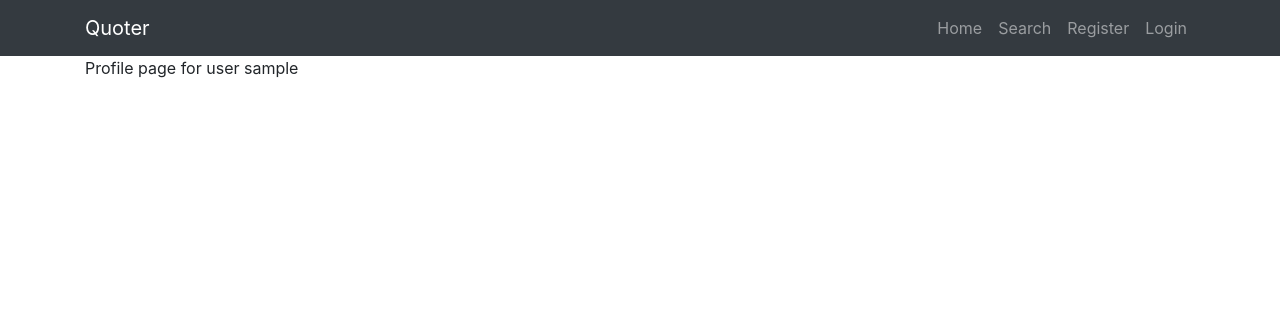
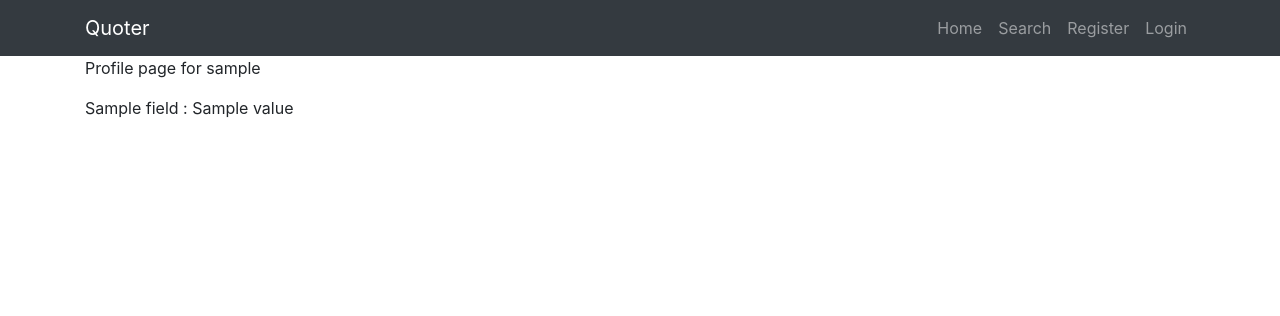
Before and after one commit to demurewolf/twitter_clone, a Django app: template quoter/users/templates/users/profile.html in a window 1280 px wide. Shown: the top 316 px of the page. Run offline with Django 3.2, Linux system fonts and the light colour scheme; the template is opened without the code that fills it: most values are stand-ins (such as "Sample title", 1, 10 or a date in 2020); some libraries are stand-ins or nearby versions.

Commit message:
Profile and edit profile templates

```diff
--- a/quoter/users/templates/users/profile.html
+++ b/quoter/users/templates/users/profile.html
@@ -1,4 +1,18 @@
 {% extends 'base.html' %}
 {% block content %}
-Profile page for user {{ username }}
+    <p>Profile page for {{ profile_username }}</p>
+
+    {% for field, value in info %}
+        {% if value %}
+        <p>{{ field }} : {{ value }}</p>
+
+        {% else %}
+        <p>{{ field }} : No value</p>
+        {% endif %}
+
+    {% endfor %}
+
+    {% if can_edit %}
+        <a href="{% url 'users:edit' %}">Click here for the edit form!</a>
+    {% endif %}
 {% endblock %}
```
Also changed, not shown: quoter/users/templates/users/edit_profile.html (added, +12 -0 lines).
